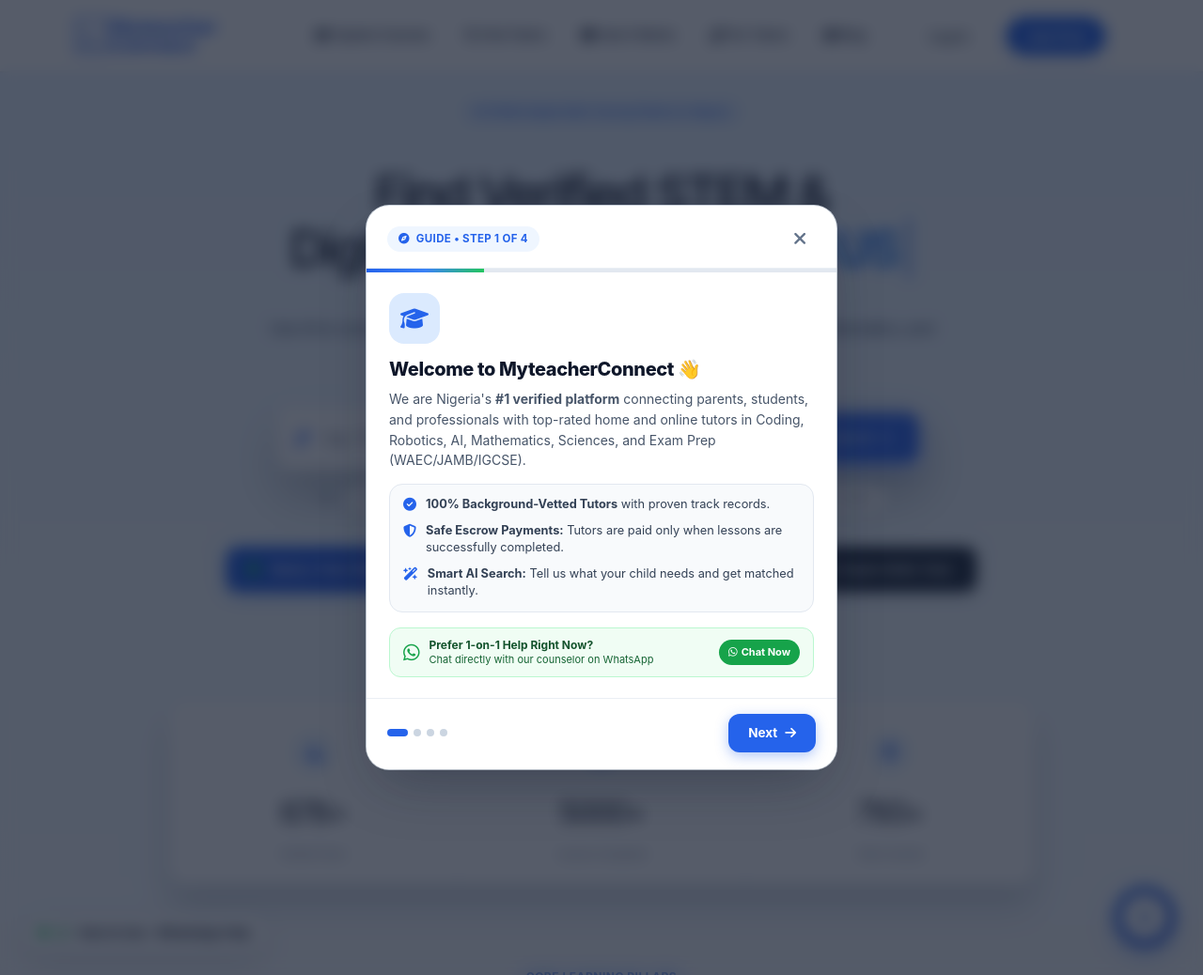
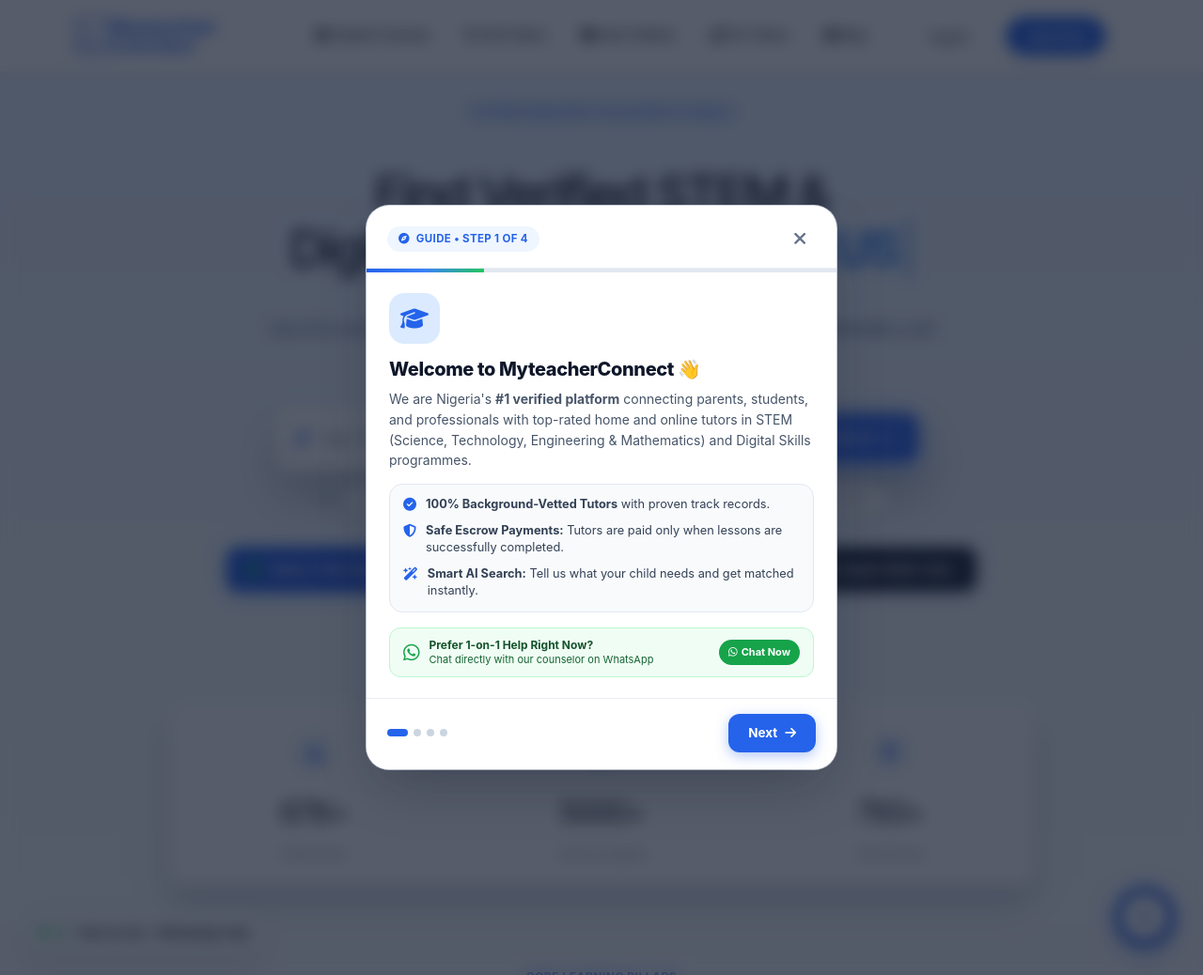
Before and after one commit to Myteacher-Institute/TutorMatch-AI, a Django app: page / in a window 1280 px wide. Shown: the whole page at 94% size. Run offline with Django 5.2, Linux system fonts and the light colour scheme; data comes from the database, SQL or seed files in the repository; data that the repository does not hold is empty; some libraries are stand-ins or nearby versions.

Commit message:
Update modal STEM intro text and change homepage heading to Meet Some Tutors

```diff
--- a/templates/components/onboarding_guide_modal.html
+++ b/templates/components/onboarding_guide_modal.html
@@ -686,7 +686,7 @@
         </div>
         <h3 id="mtcTourStepTitle">Welcome to MyteacherConnect 👋</h3>
         <p>
-          We are Nigeria's <strong>#1 verified platform</strong> connecting parents, students, and professionals with top-rated home and online tutors in Coding, Robotics, AI, Mathematics, Sciences, and Exam Prep (WAEC/JAMB/IGCSE).
+          We are Nigeria's <strong>#1 verified platform</strong> connecting parents, students, and professionals with top-rated home and online tutors in STEM (Science, Technology, Engineering &amp; Mathematics) and Digital Skills programmes.
         </p>
 
         <div class="mtc-feature-highlight-box">
--- a/templates/dashboard/homepage_tutors.html
+++ b/templates/dashboard/homepage_tutors.html
@@ -190,7 +190,7 @@
       <div class="mtc-homepage-admin-hero">
         <div>
           <h1 style="color: #fff;">Homepage Tutors</h1>
-          <p>Select the three approved tutors that should appear in the "Meet Our Top Rated Tutors" section on the homepage.</p>
+          <p>Select the three approved tutors that should appear in the "Meet Some Tutors" section on the homepage.</p>
         </div>
         <span class="mtc-home-featured-count"><span id="homeFeaturedCount">0</span>/3 selected</span>
       </div>
--- a/templates/home.html
+++ b/templates/home.html
@@ -632,7 +632,7 @@
   <div class="mtc-shell">
     <div class="mtc-rated-head">
       <div>
-        <h2>Meet Our Top Rated<br>Tutors</h2>
+        <h2>Meet Some Tutors</h2>
         <p>Expert professionals vetted for quality and excellence.</p>
       </div>
       <a href="{% url 'tutor_list' %}">View all tutors <span aria-hidden="true">→</span></a>
```
